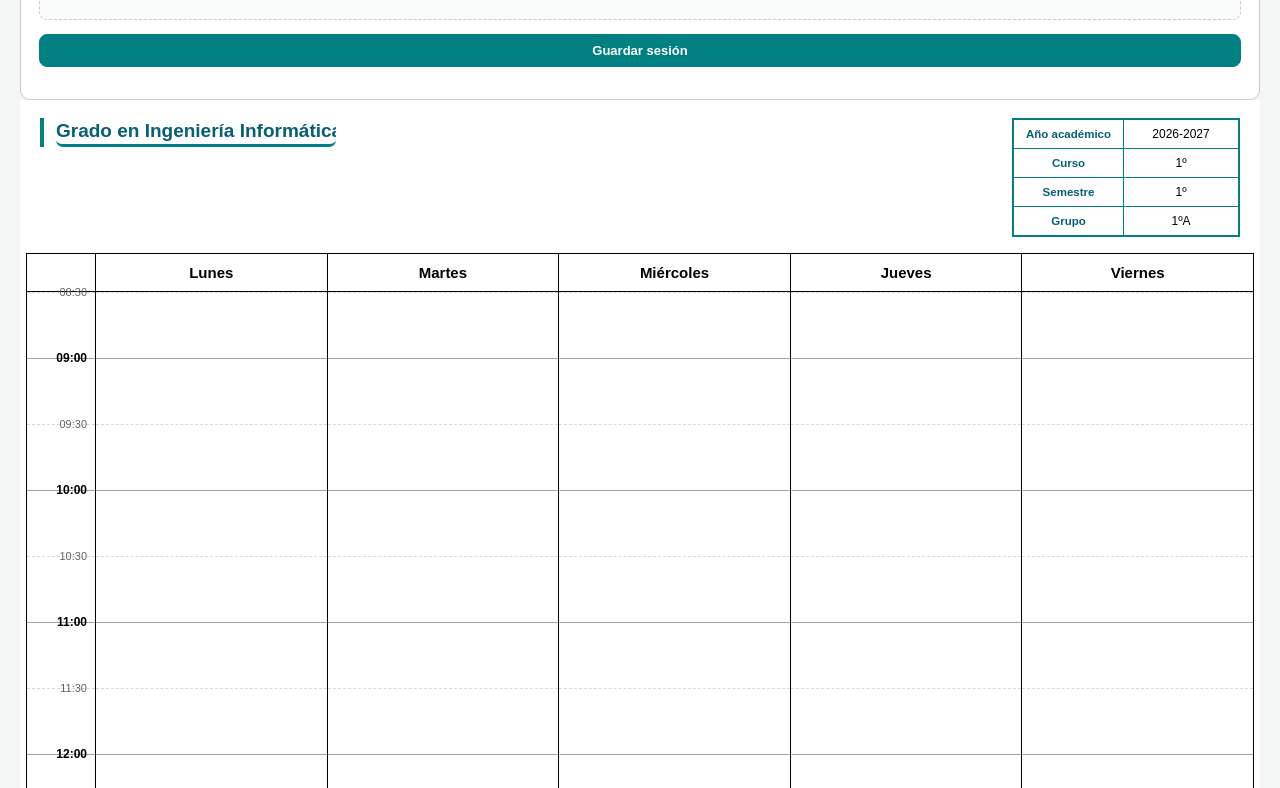
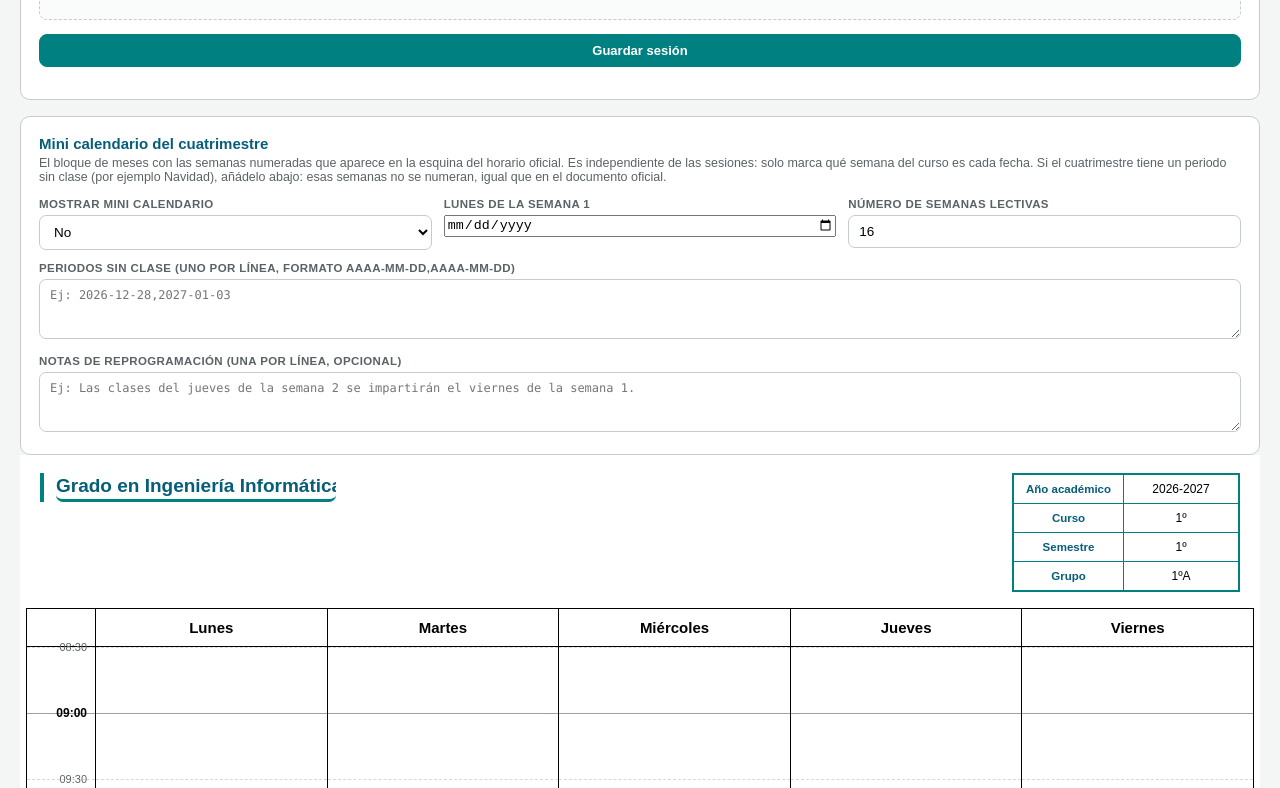
Before and after one commit to samuhe38/Horario-Uni, a website: page index.html in a window 1280 px wide. Shown: the part 697-1485 px from the top of the page. Drawn offline with nearby package versions, Linux system fonts and the light colour scheme.

Commit message:
ADD Calendar
index.html

```diff
--- a/index.html
+++ b/index.html
@@ -185,8 +185,26 @@
         { "code": "A1", "tipo": "Clases de teoría", "weeksTotal": 16, "weeksActive": [true,true,true,false,...] }
       ]
     }
-  ]
+  ],
+  "miniCalendar": {
+    "enabled": true,
+    "startDate": "2026-09-21",
+    "weeksCount": 16,
+    "breaks": [
+      { "start": "2026-12-28", "end": "2027-01-03" }
+    ],
+    "notes": [
+      "Las clases del jueves de la semana 2 se impartirán el viernes de la semana 1."
+    ]
+  }
 }</pre>
+      <p class="hint" style="margin-top:8px;">
+        El bloque <code>miniCalendar</code> es opcional: si no lo incluyes, el mini calendario simplemente
+        no se activa (sigue apagado por defecto, tal y como esté configurado ahora mismo en la herramienta).
+        Si lo incluyes, rellena tú mismo <code>startDate</code> (el lunes de la semana 1), <code>weeksCount</code>
+        (semanas lectivas) y, si hay periodos sin clase (Navidad, Semana Santa...), añádelos en
+        <code>breaks</code>: esas semanas no se numeran, igual que en el horario oficial.
+      </p>
       <label for="importText" style="margin-top:10px;">Pega aquí el JSON</label>
       <textarea id="importText" placeholder="Pega aquí el bloque JSON..."></textarea>
       <div class="actions-row">
@@ -201,6 +219,38 @@
         tienes, exporta primero tu horario actual con el botón «Exportar .json» de la barra superior.
       </p>
     </div>
+  </div>
+
+  <!-- ===================== MINI CALENDARIO DEL CUATRIMESTRE ===================== -->
+  <div class="card">
+    <h2>Mini calendario del cuatrimestre</h2>
+    <p class="hint">
+      El bloque de meses con las semanas numeradas que aparece en la esquina del horario oficial. Es
+      independiente de las sesiones: solo marca qué semana del curso es cada fecha. Si el cuatrimestre
+      tiene un periodo sin clase (por ejemplo Navidad), añádelo abajo: esas semanas no se numeran, igual
+      que en el documento oficial.
+    </p>
+    <div class="grid-form">
+      <div class="field">
+        <label for="mcEnabled">Mostrar mini calendario</label>
+        <select id="mcEnabled">
+          <option value="0">No</option>
+          <option value="1">Sí</option>
+        </select>
+      </div>
+      <div class="field">
+        <label for="mcStartDate">Lunes de la semana 1</label>
+        <input type="date" id="mcStartDate">
+      </div>
+      <div class="field">
+        <label for="mcWeeksCount">Número de semanas lectivas</label>
+        <input type="number" id="mcWeeksCount" min="1" max="20" value="16">
+      </div>
+    </div>
+    <label style="margin-top:12px;">Periodos sin clase (uno por línea, formato AAAA-MM-DD,AAAA-MM-DD)</label>
+    <textarea id="mcBreaks" placeholder="Ej: 2026-12-28,2027-01-03" style="min-height:60px;"></textarea>
+    <label style="margin-top:12px;">Notas de reprogramación (una por línea, opcional)</label>
+    <textarea id="mcNotes" placeholder="Ej: Las clases del jueves de la semana 2 se impartirán el viernes de la semana 1." style="min-height:60px;"></textarea>
   </div>
 
   <!-- ===================== ZONA EXPORTABLE: título + meta + calendario + leyenda ===================== -->
@@ -228,10 +278,14 @@
       Aún no has añadido ninguna sesión. Crea tus asignaturas y sesiones arriba, o importa tu horario en la pestaña 2.
     </div>
 
-    <div class="legend" id="legendBox"></div>
+    <div class="bottom-row">
+      <div class="legend" id="legendBox"></div>
+      <div id="miniCalendarBox" class="mini-calendar" style="display:none;"></div>
+    </div>
   </div>
 
 </div>
+
 
 <!-- Modal de detalle de sesión -->
 <div class="modal-overlay" id="modalOverlay">
```
